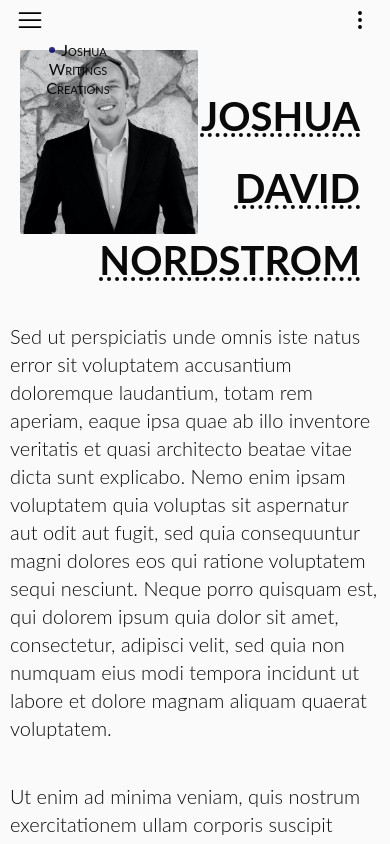
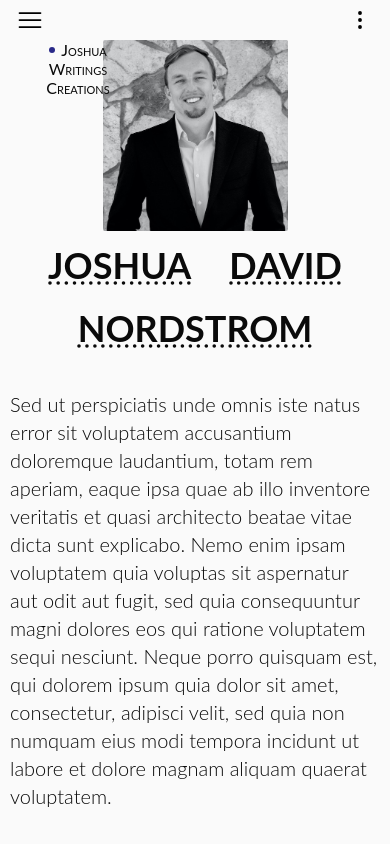
Before and after one commit to jdnordy/joshuadavidnordstrom, a Next.js app: page / in a window 390 px wide. Shown: the top 844 px of the page. Built offline with nearby package versions, Linux system fonts and the light colour scheme.

Commit message:
updated joshua styles

```diff
--- a/styles/joshua.scss
+++ b/styles/joshua.scss
@@ -27,19 +27,23 @@
 @media (min-width: 320px) and (max-width: 768px) {
   .joshua {
     header {
-      height: 250px;
+      display: flex;
+      flex-direction: column;
+      height: min-content;
       div {
         position: static;
-        left: 0;
-        padding: 2em 1em 0 0;
+        flex-direction: row;
+        flex-wrap: wrap;
+        justify-content: space-evenly;
         h1 {
+          margin-bottom: 0.2em;
+          font-size: 36px;
         }
       }
       img {
-        width: 48%;
-        position: absolute;
-        left: 0.5em;
-        top: 0.5em;
+        position: static;
+        width: 50%;
+        align-self: center;
       }
     }
   }
```
